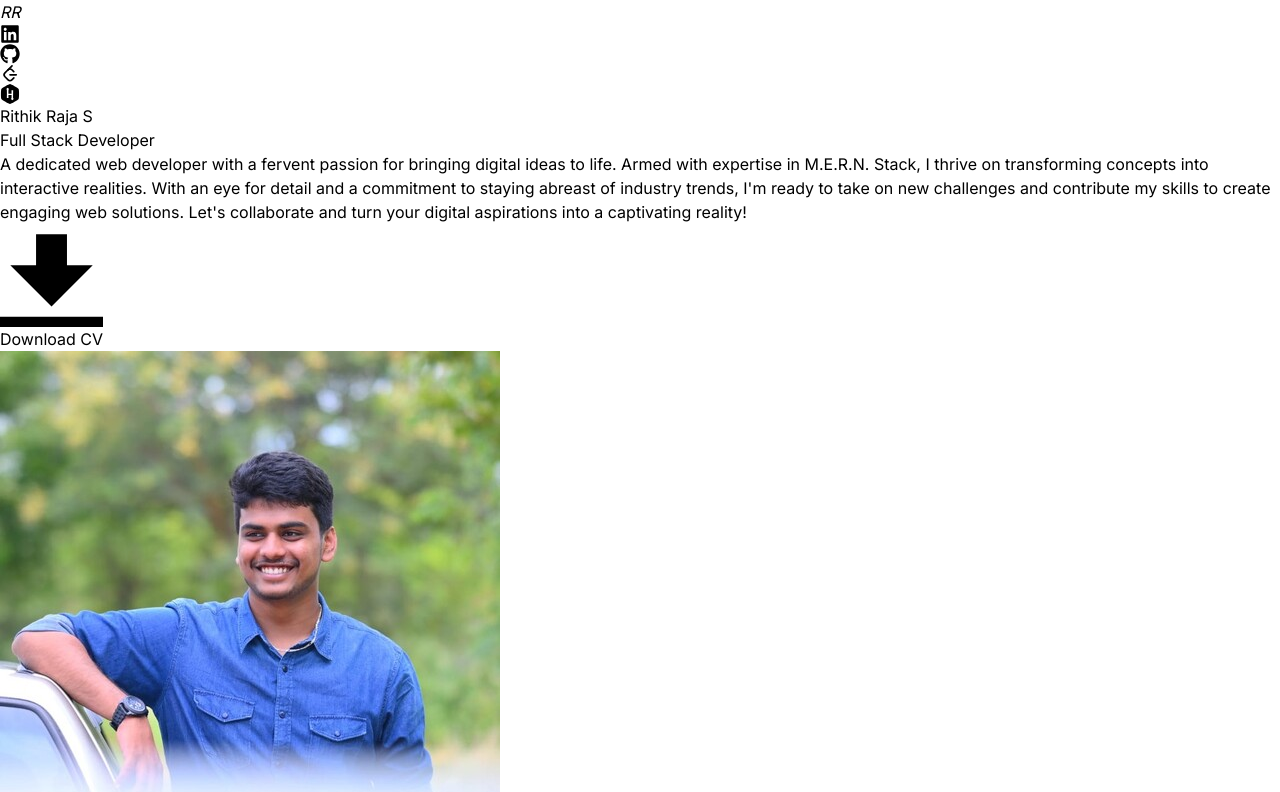
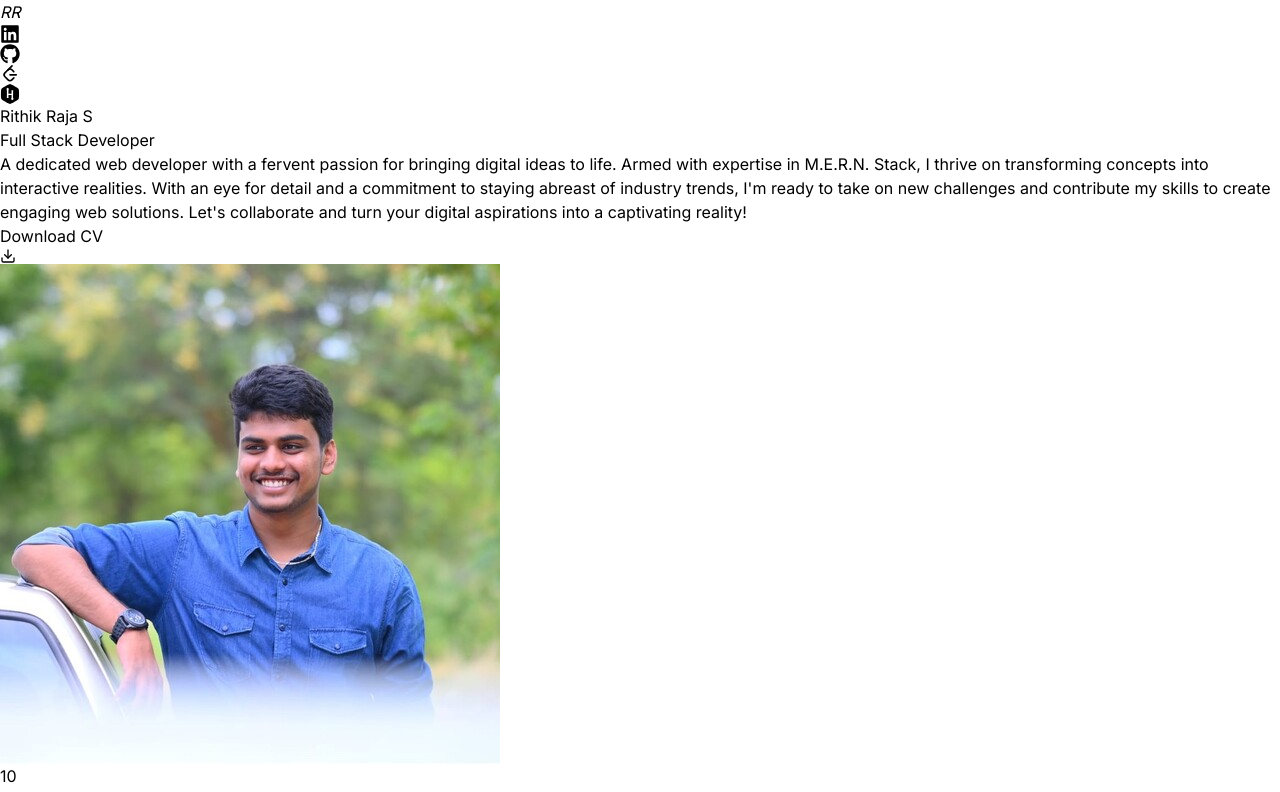
Before and after one commit to RithikRaja28/Rithik-Portfolio, a React (Vite) app: page / in a window 1280 px wide. Shown: the top 792 px of the page. Built offline with nearby package versions, Linux system fonts and the light colour scheme.

Commit message:
Update Hero.jsx

```diff
--- a/src/components/Hero.jsx/Hero.jsx
+++ b/src/components/Hero.jsx/Hero.jsx
@@ -2,6 +2,7 @@ import React from "react";
 import { HERO_CONTENT } from "../../constants";
 import profilePic from "../../assets/rithikrajaprofilepic.jpg";
 import { motion } from "framer-motion";
+import { FiDownload } from "react-icons/fi";
 const container = (delay)=>({
   hidden:{x:-100,opacity:0},
   visible:{
@@ -46,22 +47,11 @@ const Hero = () => {
               {HERO_CONTENT}
             </motion.p>
             {/* to be changed */}
-            <motion.button
-              variants={container(1.5)}
-              initial="hidden"
-              animate="visible"
-              whileHover={{ scale: 1.05, backgroundColor: 'transparent'}}
-              className="bg-transparent hover:border-gradient border-2 border-transpar text-white-900 font-bold py-2 px-4 rounded inline-flex items-center"
-            >
-              <svg
-                class="fill-current w-4 h-4 mr-2"
-                xmlns="http://www.w3.org/2000/svg"
-                viewBox="0 0 20 20"
-              >
-                <path d="M13 8V2H7v6H2l8 8 8-8h-5zM0 18h20v2H0v-2z" />
-              </svg>
+
+            <button  className="flex items-center gap-2 m-3 ">
               <span>Download CV</span>
-            </motion.button>
+              <FiDownload className="text-xl" />
+            </button>
           </div>
         </div>
         <div className="w-full lg:w-1/2 lg:p-8">
```
